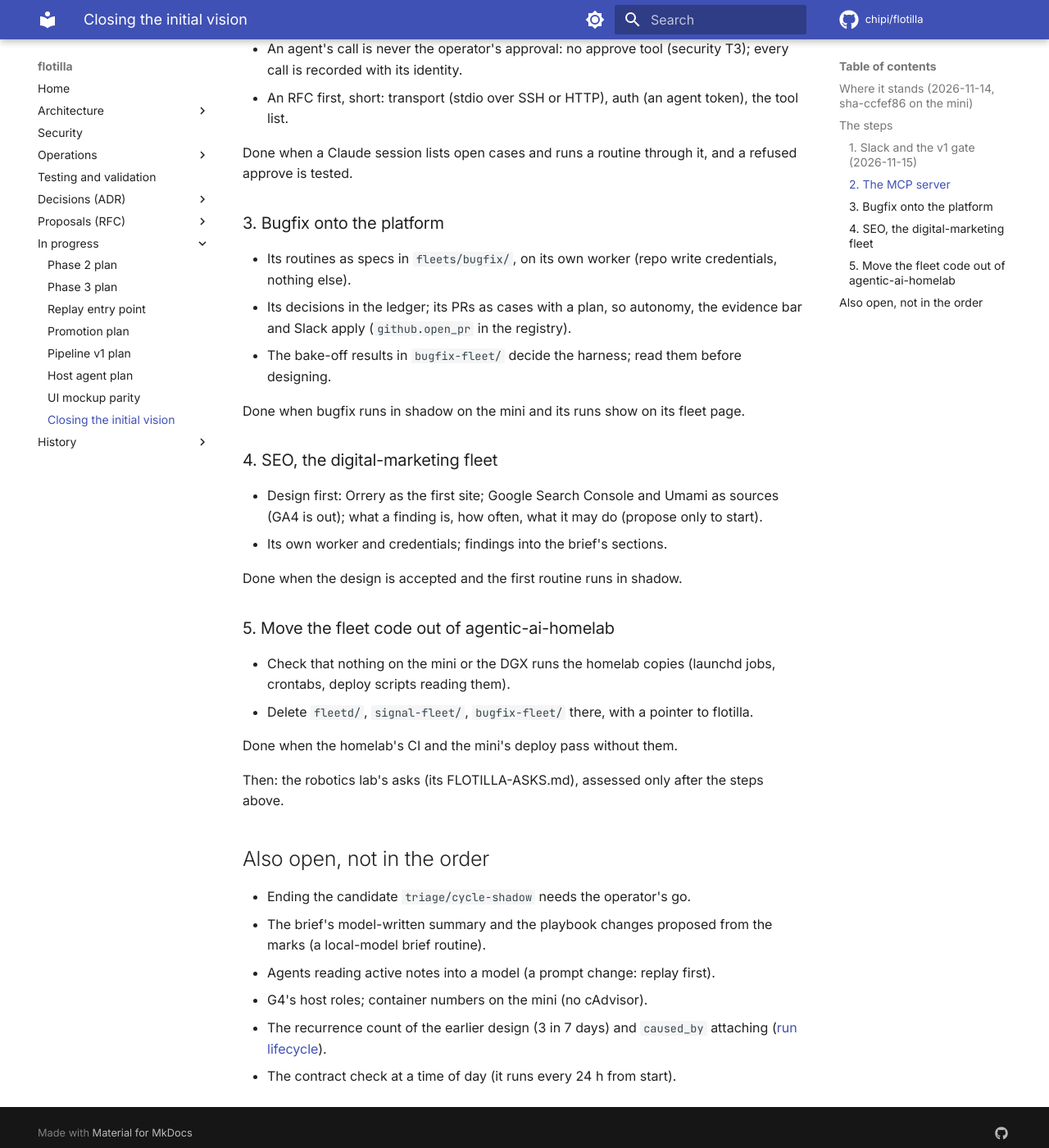
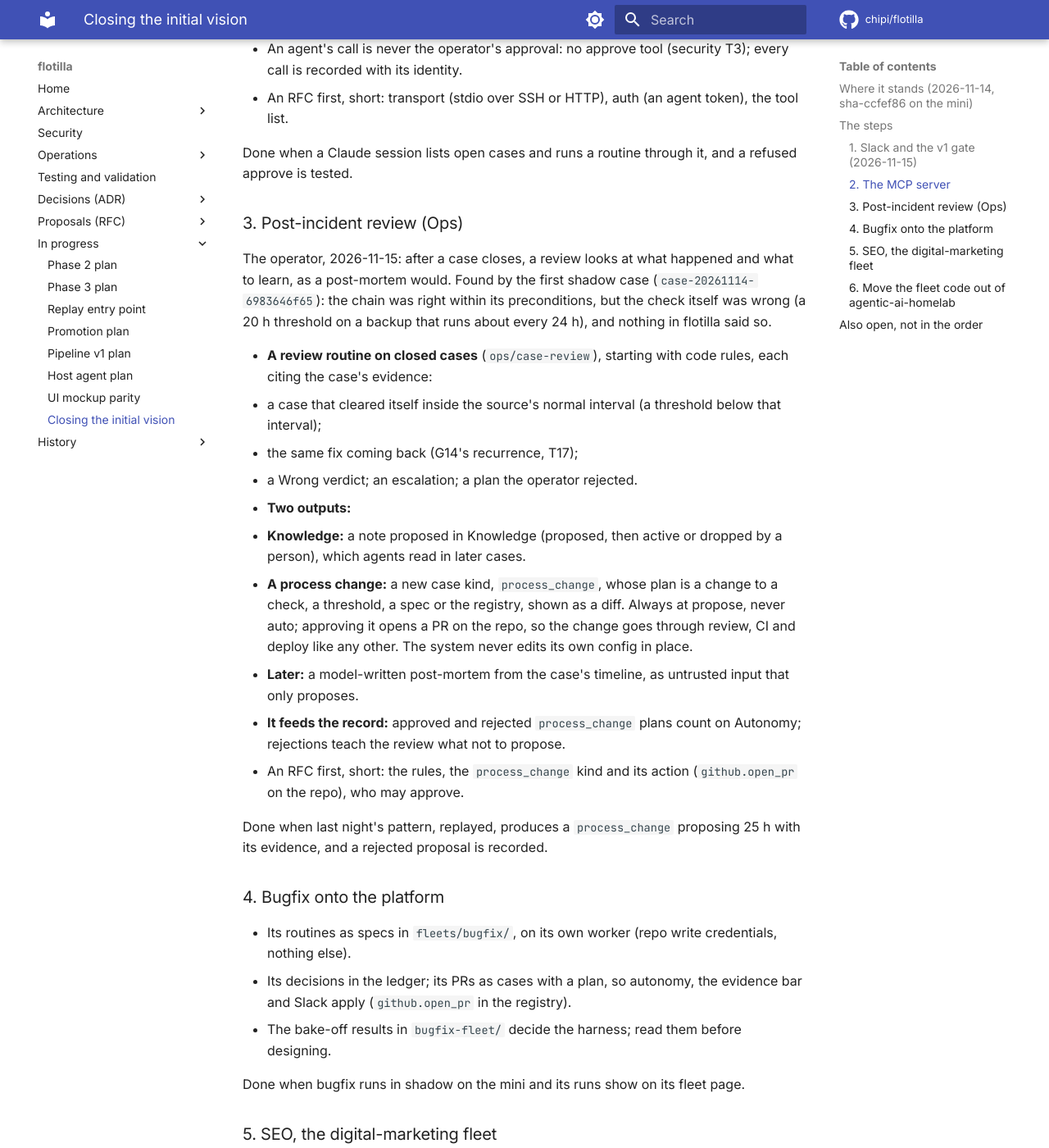
Before and after one commit to chipi/flotilla, an MkDocs documentation site: the page built from docs/wip/vision-plan.md, in a window 1280 px wide and 1400 px high, scrolled down 1643 px. Shown: the whole window at 82% size. Built offline with MkDocs 1.6.1 and Material for MkDocs 9.7.7, drawn with Linux system fonts in a browser that asks for light colours; comment, search, counter and statistics services are not loaded; some of the changed text lies outside the part shown.

Commit message:
docs: post-incident review is step 3 of the vision plan
The operator, 2026-11-15: after a case closes, a review (ops/case-review)
proposes what to learn: a note in Knowledge, or a process_change case whose
plan is a diff to a check, threshold, spec or the registry, always at
propose, applied as a PR. Found by the first shadow case, where the chain was
right and the check itself was not.

Co-Authored-By: Claude Opus 5.5 <noreply@anthropic.com>
Claude-Session: https://claude.ai/code/session_01DJqN6sxKNTCgKDsvQvKKZd

```diff
--- a/docs/wip/vision-plan.md
+++ b/docs/wip/vision-plan.md
@@ -53,7 +53,36 @@ flotilla through the same API as the CLI and the UI.
 Done when a Claude session lists open cases and runs a routine through it, and a refused approve is
 tested.
 
-### 3. Bugfix onto the platform
+### 3. Post-incident review (Ops)
+
+The operator, 2026-11-15: after a case closes, a review looks at what happened and what to learn, as
+a post-mortem would. Found by the first shadow case (`case-20261114-6983646f65`): the chain was right
+within its preconditions, but the check itself was wrong (a 20 h threshold on a backup that runs
+about every 24 h), and nothing in flotilla said so.
+
+- **A review routine on closed cases** (`ops/case-review`), starting with code rules, each citing the
+  case's evidence:
+  - a case that cleared itself inside the source's normal interval (a threshold below that interval);
+  - the same fix coming back (G14's recurrence, T17);
+  - a Wrong verdict; an escalation; a plan the operator rejected.
+- **Two outputs:**
+  - **Knowledge:** a note proposed in Knowledge (proposed, then active or dropped by a person), which
+    agents read in later cases.
+  - **A process change:** a new case kind, `process_change`, whose plan is a change to a check, a
+    threshold, a spec or the registry, shown as a diff. Always at propose, never auto; approving it
+    opens a PR on the repo, so the change goes through review, CI and deploy like any other. The
+    system never edits its own config in place.
+- **Later:** a model-written post-mortem from the case's timeline, as untrusted input that only
+  proposes.
+- **It feeds the record:** approved and rejected `process_change` plans count on Autonomy; rejections
+  teach the review what not to propose.
+- An RFC first, short: the rules, the `process_change` kind and its action (`github.open_pr` on the
+  repo), who may approve.
+
+Done when last night's pattern, replayed, produces a `process_change` proposing 25 h with its evidence,
+and a rejected proposal is recorded.
+
+### 4. Bugfix onto the platform
 
 - Its routines as specs in `fleets/bugfix/`, on its own worker (repo write credentials, nothing else).
 - Its decisions in the ledger; its PRs as cases with a plan, so autonomy, the evidence bar and Slack
@@ -70,7 +99,7 @@ Done when bugfix runs in shadow on the mini and its runs show on its fleet page.
 
 Done when the design is accepted and the first routine runs in shadow.
 
-### 5. Move the fleet code out of agentic-ai-homelab
+### 6. Move the fleet code out of agentic-ai-homelab
 
 - Check that nothing on the mini or the DGX runs the homelab copies (launchd jobs, crontabs, deploy
   scripts reading them).
```
Also changed, not shown: other parts of docs/wip/vision-plan.md (+1 -1 lines), docs/wip/README.md (+1 -1 lines).
